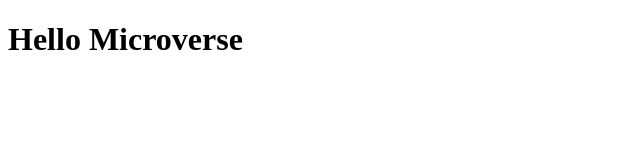
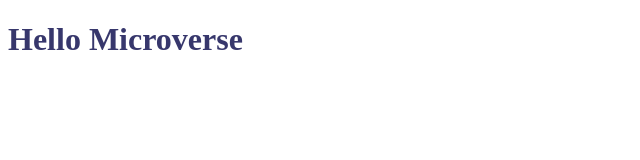
Before and after one commit to Wahaj-Ali/GitHub-Flow, a plain HTML site: page index.html in a window 1280 px wide. Shown: the whole page, without its empty margins (0-640 px from the left). Drawn offline with Linux system fonts and the light colour scheme.

Commit message:
Add style.css
In this commit
-added style.css to be used for styling the header h1 in index.html

```diff
--- a/index.html
+++ b/index.html
@@ -1,9 +1,11 @@
 <!DOCTYPE html>
 <html lang="en">
+
 <head>
     <meta charset="UTF-8">
     <meta http-equiv="X-UA-Compatible" content="IE=edge">
     <meta name="viewport" content="width=device-width, initial-scale=1.0">
+    <link rel="stylesheet" href="style.css">
     <title>HTML File</title>
 </head>
 <body>
--- /dev/null
+++ b/style.css
@@ -0,0 +1,3 @@
+#header{
+    color: rgba(6, 6, 72, 0.805);
+}
```
